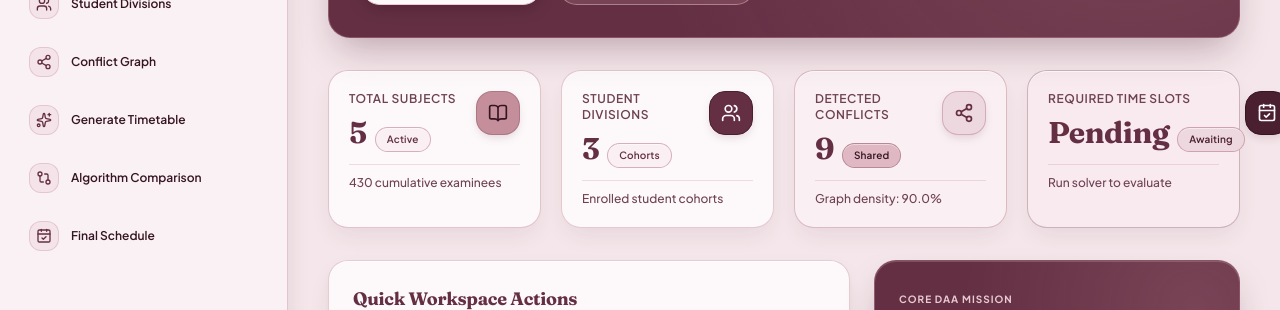
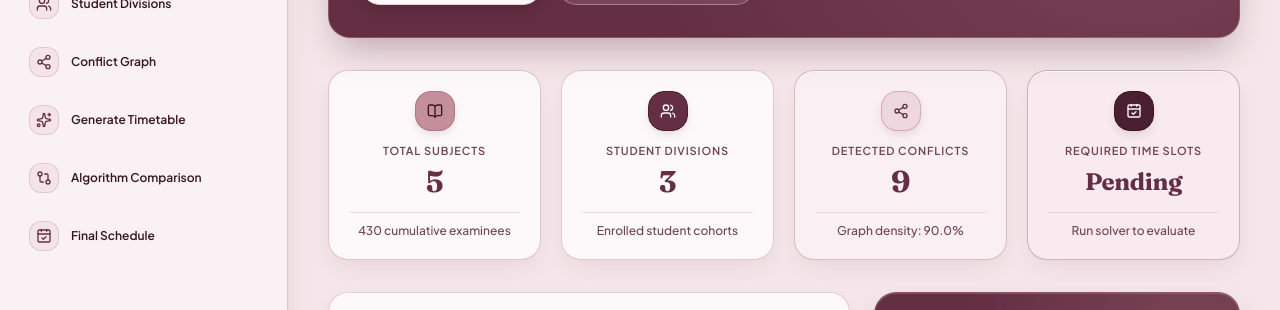
Before and after one commit to rudravchaudhari167/Examia, a React (Vite) app in the folder frontend/: page / in a window 1280 px wide. Shown: the part 332-642 px from the top of the page. Built offline with nearby package versions, Linux system fonts and the light colour scheme.

Commit message:
Center Overview StatCard layout and remove status badges

```diff
--- a/frontend/src/components/StatCard.jsx
+++ b/frontend/src/components/StatCard.jsx
@@ -5,8 +5,7 @@ export default function StatCard({
   value,
   subtitle,
   icon: Icon,
-  accentColor = "lavender", // 'lavender' | 'sage' | 'peach' | 'rose'
-  badgeText
+  accentColor = "lavender" // 'lavender' | 'sage' | 'peach' | 'rose'
 }) {
   const getAccentStyles = () => {
     switch (accentColor) {
@@ -16,8 +15,7 @@ export default function StatCard({
           iconBg: 'bg-[#642F43]',
           iconColor: 'text-[#FDF8FA]',
           iconBorder: 'border-[#4A1F30]',
-          borderColor: 'border-[#C58E9B]/45',
-          badgeClass: 'badge-sage'
+          borderColor: 'border-[#C58E9B]/45'
         };
       case 'peach':
         return {
@@ -25,8 +23,7 @@ export default function StatCard({
           iconBg: 'bg-[#EED8DF]',
           iconColor: 'text-[#642F43]',
           iconBorder: 'border-[#C58E9B]/60',
-          borderColor: 'border-[#C58E9B]/55',
-          badgeClass: 'badge-peach'
+          borderColor: 'border-[#C58E9B]/55'
         };
       case 'rose':
         return {
@@ -34,8 +31,7 @@ export default function StatCard({
           iconBg: 'bg-[#4A1F30]',
           iconColor: 'text-[#FDF8FA]',
           iconBorder: 'border-[#361522]',
-          borderColor: 'border-[#642F43]/30',
-          badgeClass: 'badge-lavender'
+          borderColor: 'border-[#642F43]/30'
         };
       case 'lavender':
       default:
@@ -44,40 +40,34 @@ export default function StatCard({
           iconBg: 'bg-[#C58E9B]',
           iconColor: 'text-[#361522]',
           iconBorder: 'border-[#642F43]/25',
-          borderColor: 'border-[#C58E9B]/50',
-          badgeClass: 'badge-sage'
+          borderColor: 'border-[#C58E9B]/50'
         };
     }
   };
 
   const styles = getAccentStyles();
+  const isTextValue = typeof value === 'string' && value.length > 3;
 
   return (
-    <div className={`p-5 rounded-[20px] ${styles.bg} border ${styles.borderColor} shadow-[inset_0_1px_0_rgba(255,255,255,0.85),0_10px_24px_-6px_rgba(100,47,67,0.10)] hover:-translate-y-0.5 hover:border-[#C58E9B]/85 hover:shadow-[inset_0_1px_0_rgba(255,255,255,0.9),0_16px_30px_-6px_rgba(100,47,67,0.16)] transition-all duration-200`}>
-      <div className="flex items-start justify-between">
-        <div>
-          <p className="text-xs font-semibold text-[#6F4253] uppercase tracking-wider">
-            {title}
-          </p>
-          <div className="flex items-baseline gap-2 mt-2">
-            <h3 className="font-serif text-3xl font-bold text-[#642F43] tracking-tight">
-              {value}
-            </h3>
-            {badgeText && (
-              <span className={`badge ${styles.badgeClass} text-[10px]`}>
-                {badgeText}
-              </span>
-            )}
-          </div>
+    <div className={`h-full px-5 py-5 rounded-[20px] ${styles.bg} border ${styles.borderColor} shadow-[inset_0_1px_0_rgba(255,255,255,0.85),0_10px_24px_-6px_rgba(100,47,67,0.10)] hover:-translate-y-0.5 hover:border-[#C58E9B]/85 hover:shadow-[inset_0_1px_0_rgba(255,255,255,0.9),0_16px_30px_-6px_rgba(100,47,67,0.16)] transition-all duration-200 flex flex-col items-center justify-between text-center`}>
+      <div className="w-full flex flex-col items-center">
+        <div className={`w-10 h-10 rounded-2xl ${styles.iconBg} ${styles.iconColor} border ${styles.iconBorder} shadow-[0_4px_10px_-2px_rgba(100,47,67,0.18)] flex items-center justify-center mb-3`}>
+          <Icon className="w-4 h-4" />
         </div>
 
-        <div className={`w-11 h-11 rounded-2xl ${styles.iconBg} ${styles.iconColor} border ${styles.iconBorder} shadow-[0_4px_10px_-2px_rgba(100,47,67,0.18)] flex items-center justify-center shrink-0`}>
-          <Icon className="w-5 h-5" />
+        <p className="text-[11px] font-semibold text-[#6F4253] uppercase tracking-[0.08em] leading-snug">
+          {title}
+        </p>
+
+        <div className="mt-1.5 min-h-[36px] flex items-center justify-center">
+          <h3 className={`font-serif font-bold text-[#642F43] tracking-tight leading-none ${isTextValue ? 'text-2xl' : 'text-3xl'}`}>
+            {value}
+          </h3>
         </div>
       </div>
 
-      <p className="text-xs font-medium text-[#6F4253] mt-3 pt-2.5 border-t border-[#C58E9B]/28 flex items-center justify-between">
-        <span>{subtitle}</span>
+      <p className="w-full text-xs font-medium text-[#6F4253] leading-snug mt-3 pt-2.5 border-t border-[#C58E9B]/28 text-center">
+        {subtitle}
       </p>
     </div>
   );
--- a/frontend/src/views/OverviewView.jsx
+++ b/frontend/src/views/OverviewView.jsx
@@ -65,14 +65,13 @@ export default function OverviewView({
       </div>
 
       {/* 4 Stat Cards */}
-      <div className="grid grid-cols-1 sm:grid-cols-2 lg:grid-cols-4 gap-5">
+      <div className="grid grid-cols-1 sm:grid-cols-2 lg:grid-cols-4 gap-5 items-stretch">
         <StatCard
           title="Total Subjects"
           value={subjects.length}
           subtitle={`${totalStudents} cumulative examinees`}
           icon={BookOpen}
           accentColor="lavender"
-          badgeText="Active"
         />
         <StatCard
           title="Student Divisions"
@@ -80,7 +79,6 @@ export default function OverviewView({
           subtitle="Enrolled student cohorts"
           icon={Users}
           accentColor="sage"
-          badgeText="Cohorts"
         />
         <StatCard
           title="Detected Conflicts"
@@ -88,7 +86,6 @@ export default function OverviewView({
           subtitle={`Graph density: ${(graph.density * 100).toFixed(1)}%`}
           icon={Share2}
           accentColor="peach"
-          badgeText={graph.edgeCount > 0 ? "Shared" : "None"}
         />
         <StatCard
           title="Required Time Slots"
@@ -96,7 +93,6 @@ export default function OverviewView({
           subtitle={timetableResult ? `Verified by ${timetableResult.algorithmName.split(' ')[0]}` : "Run solver to evaluate"}
           icon={CalendarCheck}
           accentColor="rose"
-          badgeText={timetableResult ? "Optimal" : "Awaiting"}
         />
       </div>
 
```
